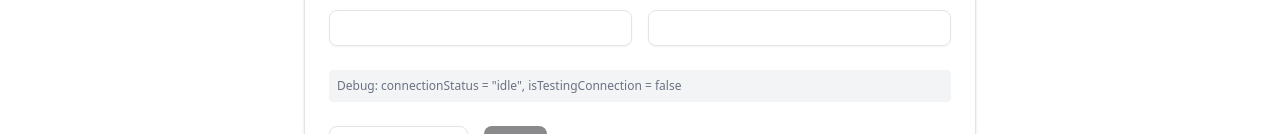
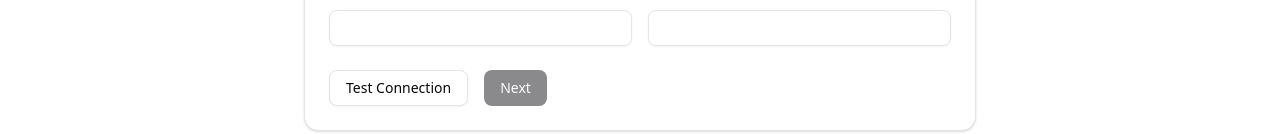
Before and after one commit to erenbertr/op3, a Next.js app in the folder frontend-next/: page / in a window 1280 px wide. Shown: the part 818-952 px from the top of the page. Built offline with nearby package versions, Linux system fonts and the light colour scheme; no server answers.

Commit message:
Remove debug information from database config component

```diff
--- a/frontend-next/src/components/setup/database-config.tsx
+++ b/frontend-next/src/components/setup/database-config.tsx
@@ -175,26 +175,20 @@ export function DatabaseConfigForm({ onNext }: DatabaseConfigProps) {
         setConnectionStatus('idle');
 
         try {
-            console.log('Testing connection with config:', config);
             const result = await apiClient.testDatabaseConnection(config);
-            console.log('Connection test result:', result);
 
             if (result.success) {
                 setConnectionStatus('success');
                 setConnectionMessage(result.message);
-                console.log('Connection successful, status set to success');
             } else {
                 setConnectionStatus('error');
                 setConnectionMessage(result.message);
-                console.log('Connection failed, status set to error');
             }
         } catch (error) {
-            console.error('Connection test error:', error);
             setConnectionStatus('error');
             setConnectionMessage(error instanceof Error ? error.message : t('validation.connection.failed'));
         } finally {
             setIsTestingConnection(false);
-            console.log('Connection test finished, isTestingConnection set to false');
         }
     };
 
@@ -774,11 +768,6 @@ export function DatabaseConfigForm({ onNext }: DatabaseConfigProps) {
 
                         {renderDatabaseFields()}
 
-                        {/* Debug info - remove in production */}
-                        <div className="text-xs text-gray-500 p-2 bg-gray-100 rounded">
-                            Debug: connectionStatus = &quot;{connectionStatus}&quot;, isTestingConnection = {isTestingConnection.toString()}
-                        </div>
-
                         {connectionStatus !== 'idle' && (
                             <div className="flex items-center gap-2">
                                 {connectionStatus === 'success' ? (
```
